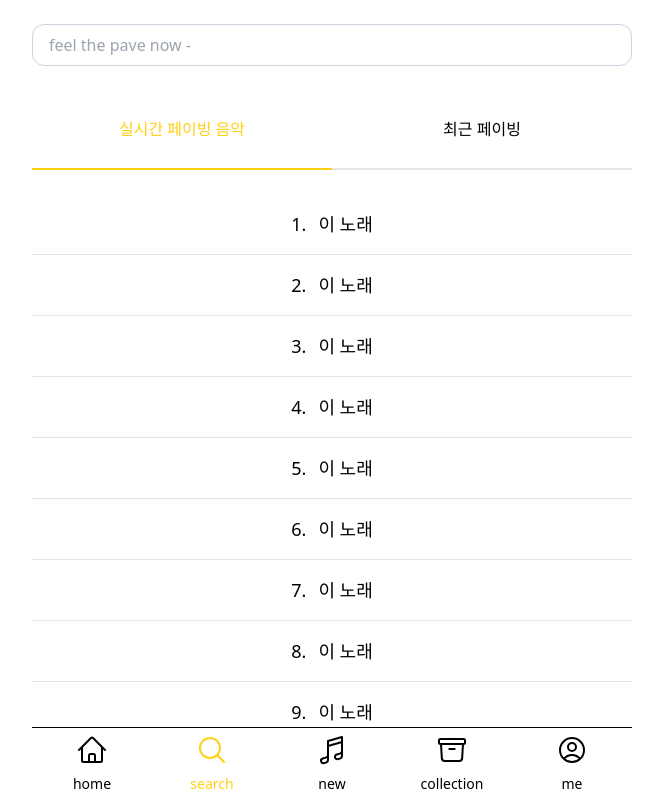
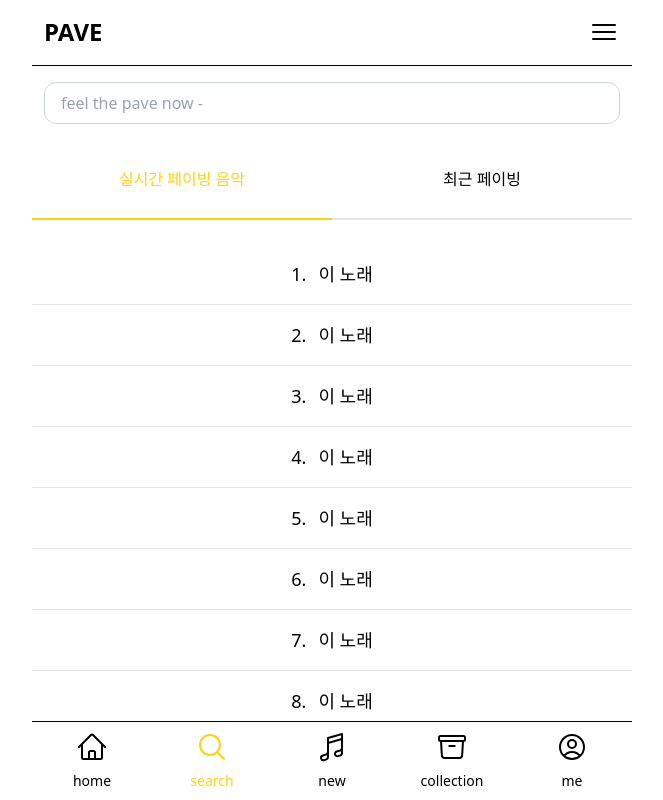
Before and after one commit to seungmin-dev/pave, a Next.js app: page /search in a window 1280 px wide. Shown: the whole page, without its empty margins (308-971 px from the left). Built offline with nearby package versions, Linux system fonts and the light colour scheme.

Commit message:
Feat: 헤더, 메뉴 추가 및 UI 수정

```diff
--- a/pages/collection/index.tsx
+++ b/pages/collection/index.tsx
@@ -9,8 +9,8 @@ export default function MePage(): JSX.Element {
   };
   return (
     <Layout title="collection">
-      <div className="w-full py-6 flex flex-col">
-        <div className="w-full h-20 mt-6 flex justify-around mb-6 cursor-pointer items-center">
+      <div className="w-full flex flex-col">
+        <div className="w-full h-20 flex justify-around mb-6 cursor-pointer items-center">
           <div
             className={cls(
               "w-1/2 h-full py-4 border-b-2 text-center flex items-center justify-center",
--- a/pages/search/index.tsx
+++ b/pages/search/index.tsx
@@ -11,9 +11,11 @@ export default function SearchPage(): JSX.Element {
   };
   return (
     <Layout title="search">
-      <div className="w-full py-6 flex flex-col">
-        <Input type="text" placeholder="feel the pave now -" />
-        <div className="w-full mt-6">
+      <div className="w-full flex flex-col">
+        <div className="px-3">
+          <Input type="text" placeholder="feel the pave now -" />
+        </div>
+        <div className="w-full">
           <div className="w-full h-20 flex justify-around mb-6 cursor-pointer">
             <div
               onClick={onClickTap(true)}
--- a/src/components/input.tsx
+++ b/src/components/input.tsx
@@ -6,7 +6,7 @@ interface InputProps {
 export const Input = ({ type, placeholder }: InputProps): JSX.Element => {
   return (
     <input
-      className="w-full px-4 py-2 border-[1px] border-slate-300 rounded-xl"
+      className="w-full px-4 py-2 my-4 border-[1px] border-slate-300 rounded-xl"
       type={type}
       placeholder={placeholder}
     />
--- a/src/components/layout.tsx
+++ b/src/components/layout.tsx
@@ -1,6 +1,7 @@
 import Link from "next/link";
 import { useRouter } from "next/router";
 import { cls } from "../library/unil";
+import { useState } from "react";
 
 interface ILayoutProps {
   title: string;
@@ -36,11 +37,46 @@ const MENU = [
 ];
 export const Layout = (props: ILayoutProps): JSX.Element => {
   const router = useRouter();
-
+  const [menu, setMenu] = useState(false);
+  const [dark, setDark] = useState(false);
+  const onClickMenu = () => {
+    setMenu((prev) => !prev);
+  };
+  const onClickDark = () => {
+    setDark((prev) => !prev);
+  };
   return (
-    <div className="w-full max-w-[600px] h-screen m-auto flex flex-col">
+    <div className="w-full max-w-[600px] h-screen overflow-hidden m-auto flex flex-col relative">
+      {menu ? (
+        <div
+          onClick={onClickMenu}
+          className={`cursor-pointer absolute w-full h-full bg-zinc-950 transition-opacity duration-500 ${
+            menu ? "opacity-50" : "opacity-0"
+          }`}
+        ></div>
+      ) : null}
+      <div className="w-full h-20 border-b-[1px] border-black flex justify-between items-center px-3">
+        <h1 className="text-2xl font-bold">PAVE</h1>
+        <div onClick={onClickMenu} className="cursor-pointer">
+          <svg
+            className="w-8"
+            fill="black"
+            stroke="black"
+            strokeWidth="1.5"
+            viewBox="0 0 24 24"
+            xmlns="http://www.w3.org/2000/svg"
+            aria-hidden="true"
+          >
+            <path
+              strokeLinecap="round"
+              strokeLinejoin="round"
+              d="M3.75 6.75h16.5M3.75 12h16.5m-16.5 5.25h16.5"
+            ></path>
+          </svg>
+        </div>
+      </div>
       <div className="w-full h-screen overflow-y-scroll">{props.children}</div>
-      <div className="w-full h-20 flex justify-between border-t-[1px] border-black">
+      <div className="w-full h-24 flex justify-between border-t-[1px] border-black">
         {MENU.map((el, i) => (
           <Link
             key={i}
@@ -73,6 +109,32 @@ export const Layout = (props: ILayoutProps): JSX.Element => {
           </Link>
         ))}
       </div>
+      {menu ? (
+        <div className="absolute bottom-0 w-full h-1/6 bg-white px-10 py-32 rounded-t-3xl">
+          <ul>
+            <li className="p-3 flex justify-between border-b-[1px] border-zinc-200">
+              <span>Dark Mode</span>
+              <div onClick={onClickDark} className="cursor-pointer">
+                <svg
+                  className="w-8"
+                  fill="none"
+                  stroke="currentColor"
+                  strokeWidth={1.5}
+                  viewBox="0 0 24 24"
+                  xmlns="http://www.w3.org/2000/svg"
+                  aria-hidden="true"
+                >
+                  <path
+                    strokeLinecap="round"
+                    strokeLinejoin="round"
+                    d="M21.752 15.002A9.718 9.718 0 0118 15.75c-5.385 0-9.75-4.365-9.75-9.75 0-1.33.266-2.597.748-3.752A9.753 9.753 0 003 11.25C3 16.635 7.365 21 12.75 21a9.753 9.753 0 009.002-5.998z"
+                  />
+                </svg>
+              </div>
+            </li>
+          </ul>
+        </div>
+      ) : null}
     </div>
   );
 };
```
